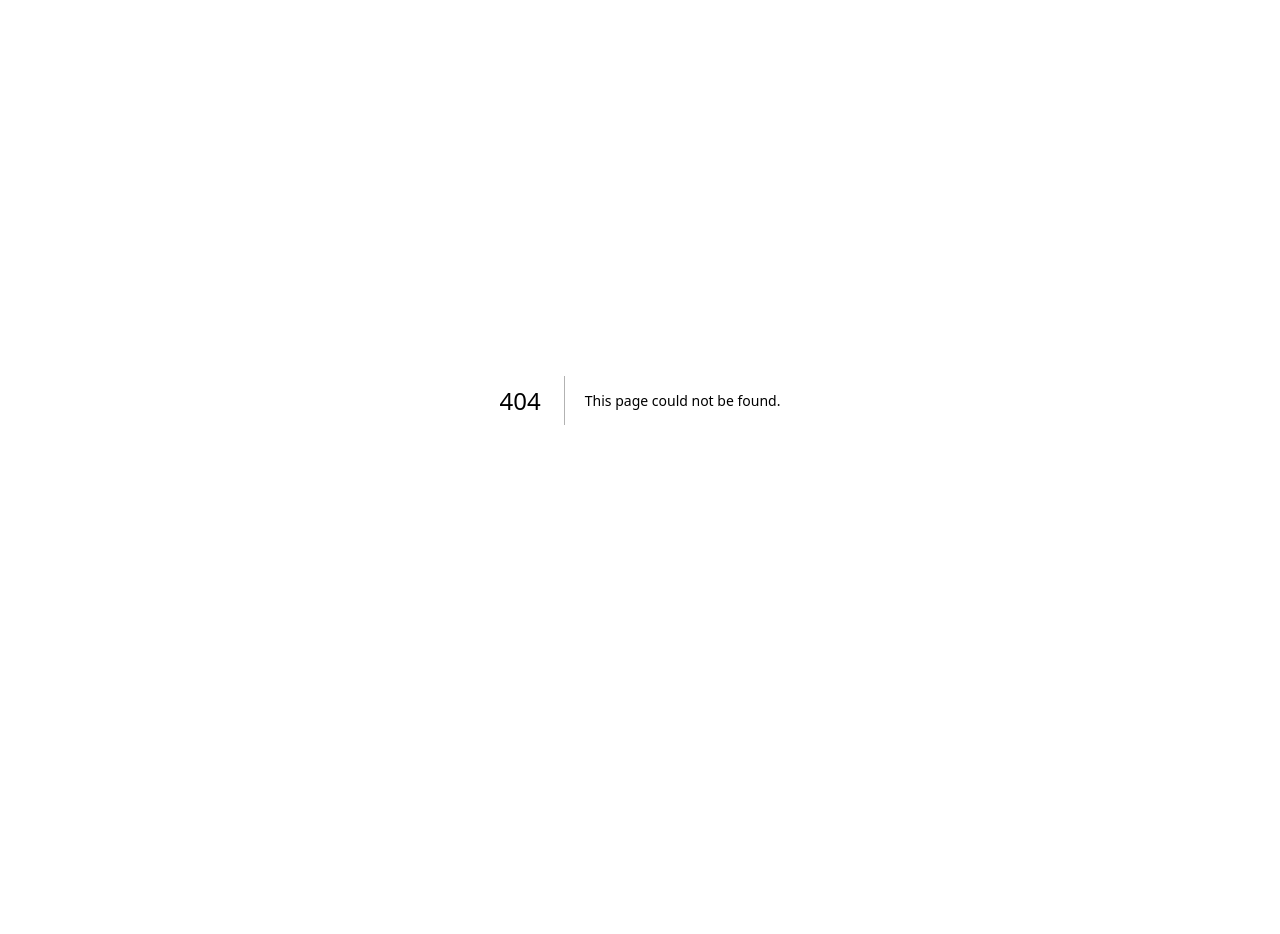
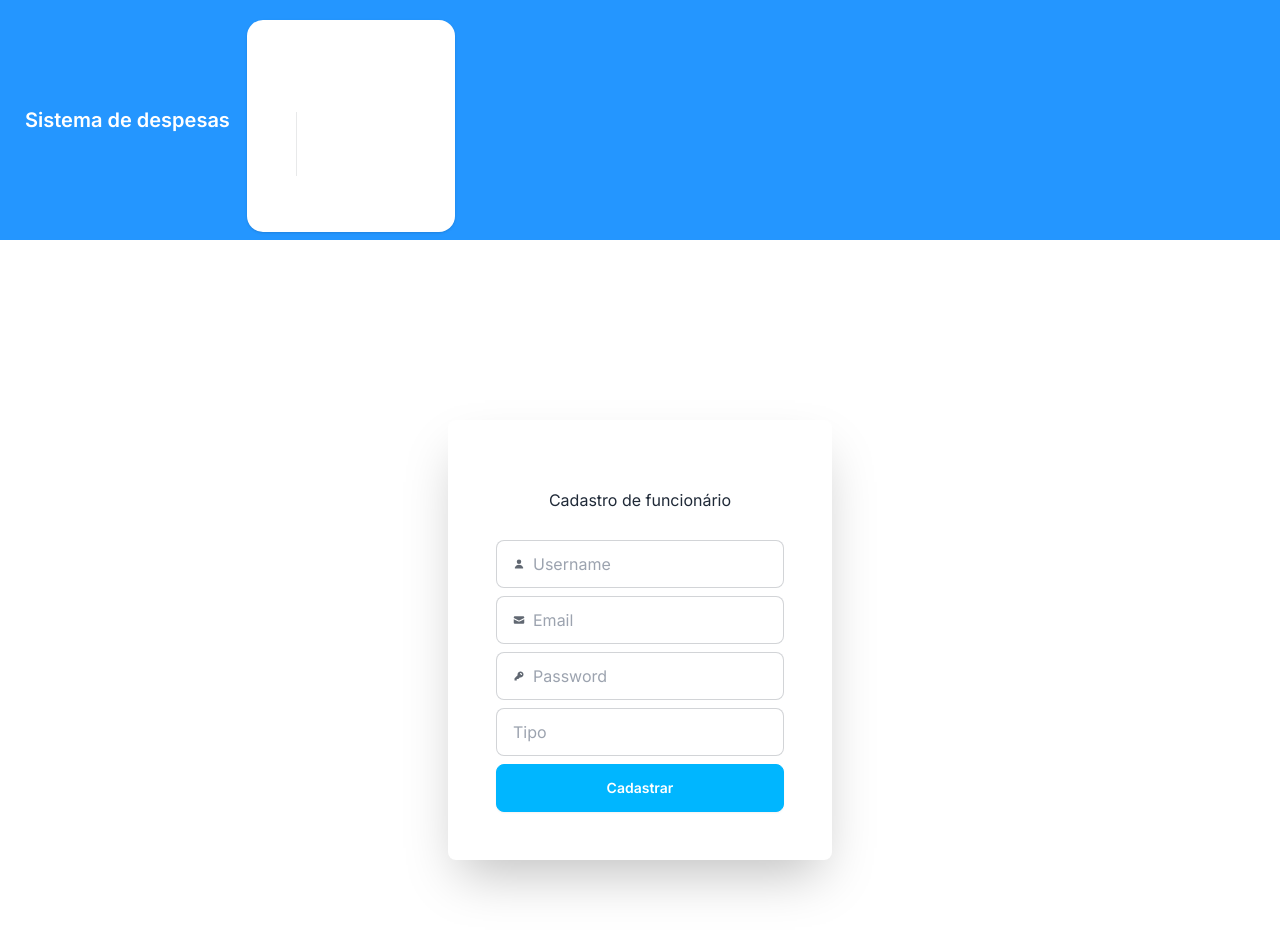
Before and after one commit to gustavolarsenn/segInfoN3, a Next.js app in the folder seginfo/: page /employee in a window 1280 px wide. Before the commit this address had no page. Shown: the top 934 px of the page. Before the commit the page ends 800 px from the top, so only its background shows below. Built offline with nearby package versions, Linux system fonts and the light colour scheme.

Commit message:
tela cadastro

```diff
--- a/seginfo/src/app/components/navbar.jsx
+++ b/seginfo/src/app/components/navbar.jsx
@@ -2,21 +2,32 @@
 
 export default function Navbar() {
   return (
-    <div>
-      <h1>Sistema de despesas</h1>
-      <nav>
-        <ul>
+    <div className="navbar text-white bg-lightblue">
+      <Link href="/dashboard" className="btn btn-ghost text-xl">
+        Sistema de despesas
+      </Link>
+        <ul
+          tabIndex={0}
+          className="menu center-menu bg-base-100 rounded-box z-[1] mt-3 w-52 p-2 shadow"
+        >
           <li>
             <Link href="/dashboard">Home</Link>
           </li>
           <li>
-            <Link href="/register">Cadastro</Link>
+            <a>Cadastro</a>
+            <ul className="p-2">
+              <li>
+                <Link href="/employee">Funcionário</Link>
+              </li>
+              <li>
+                <Link href="/register">Despesa</Link>
+              </li>
+            </ul>
           </li>
           <li>
-            <Link href="/signature">Assinaturas</Link>
+            <Link href="/signature">Assinatura</Link>
           </li>
         </ul>
-      </nav>
     </div>
   );
 }
--- /dev/null
+++ b/seginfo/src/app/employee/page.jsx
@@ -0,0 +1,58 @@
+import Navbar from "../components/navbar";
+
+export default function Employee() {
+  return (
+    <main>
+      <Navbar />
+      <div className="bg-white h-screen flex justify-center items-center px-5">
+        <form className="p-12 rounded-lg w-96 max-w-full bg-white flex justify-center items-center flex-col gap-2 shadow-2xl">
+          <h2 className="p-5">Cadastro de funcionário</h2>
+          <label className="input input-bordered flex items-center gap-2 bg-white w-full">
+            <svg
+              xmlns="http://www.w3.org/2000/svg"
+              viewBox="0 0 16 16"
+              fill="currentColor"
+              className="h-4 w-4 opacity-70"
+            >
+              <path d="M8 8a3 3 0 1 0 0-6 3 3 0 0 0 0 6ZM12.735 14c.618 0 1.093-.561.872-1.139a6.002 6.002 0 0 0-11.215 0c-.22.578.254 1.139.872 1.139h9.47Z" />
+            </svg>
+            <input type="text" className="grow" placeholder="Username" />
+          </label>
+          <label className="input input-bordered flex items-center gap-2 bg-white w-full">
+            <svg
+              xmlns="http://www.w3.org/2000/svg"
+              viewBox="0 0 16 16"
+              fill="currentColor"
+              className="h-4 w-4 opacity-70"
+            >
+              <path d="M2.5 3A1.5 1.5 0 0 0 1 4.5v.793c.026.009.051.02.076.032L7.674 8.51c.206.1.446.1.652 0l6.598-3.185A.755.755 0 0 1 15 5.293V4.5A1.5 1.5 0 0 0 13.5 3h-11Z" />
+              <path d="M15 6.954 8.978 9.86a2.25 2.25 0 0 1-1.956 0L1 6.954V11.5A1.5 1.5 0 0 0 2.5 13h11a1.5 1.5 0 0 0 1.5-1.5V6.954Z" />
+            </svg>
+            <input type="text" className="grow" placeholder="Email" />
+          </label>
+          <label className="input input-bordered flex items-center gap-2 bg-white w-full">
+            <svg
+              xmlns="http://www.w3.org/2000/svg"
+              viewBox="0 0 16 16"
+              fill="currentColor"
+              className="h-4 w-4 opacity-70"
+            >
+              <path
+                fillRule="evenodd"
+                d="M14 6a4 4 0 0 1-4.899 3.899l-1.955 1.955a.5.5 0 0 1-.353.146H5v1.5a.5.5 0 0 1-.5.5h-2a.5.5 0 0 1-.5-.5v-2.293a.5.5 0 0 1 .146-.353l3.955-3.955A4 4 0 1 1 14 6Zm-4-2a.75.75 0 0 0 0 1.5.5.5 0 0 1 .5.5.75.75 0 0 0 1.5 0 2 2 0 0 0-2-2Z"
+                clipRule="evenodd"
+              />
+            </svg>
+            <input type="password" className="grow" placeholder="Password" />
+          </label>
+          <label className="input input-bordered flex items-center gap-2 bg-white w-full">
+            <input type="text" className="grow" placeholder="Tipo" />
+          </label>
+          <button type="submit" className="btn btn-info w-full text-white">
+            Cadastrar
+          </button>
+        </form>
+      </div>
+    </main>
+  );
+}
```
